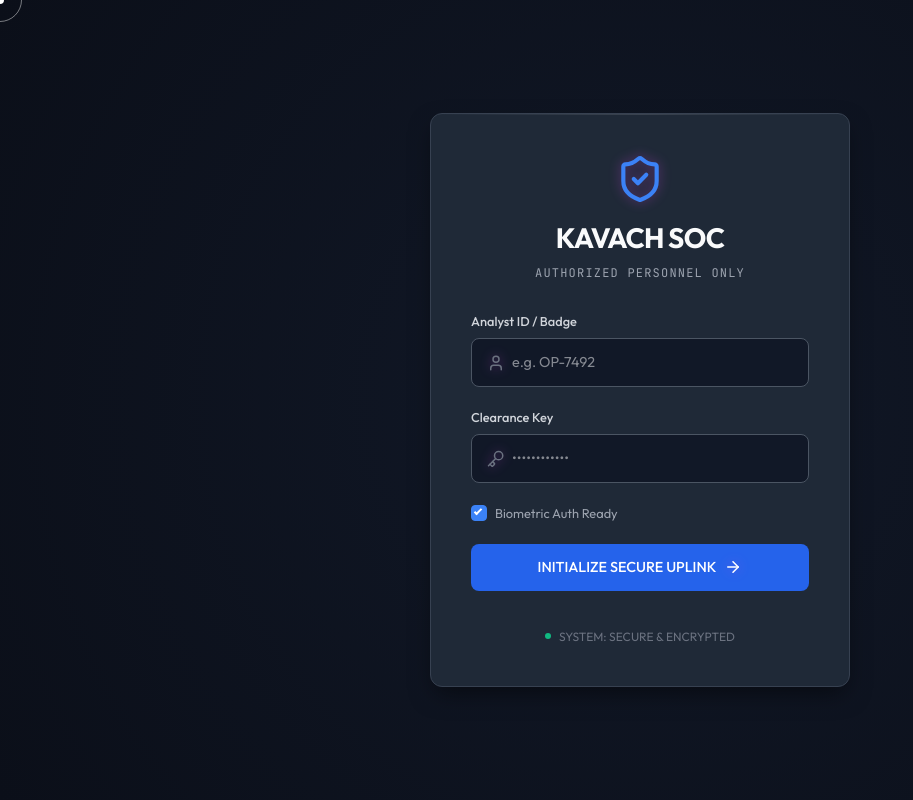
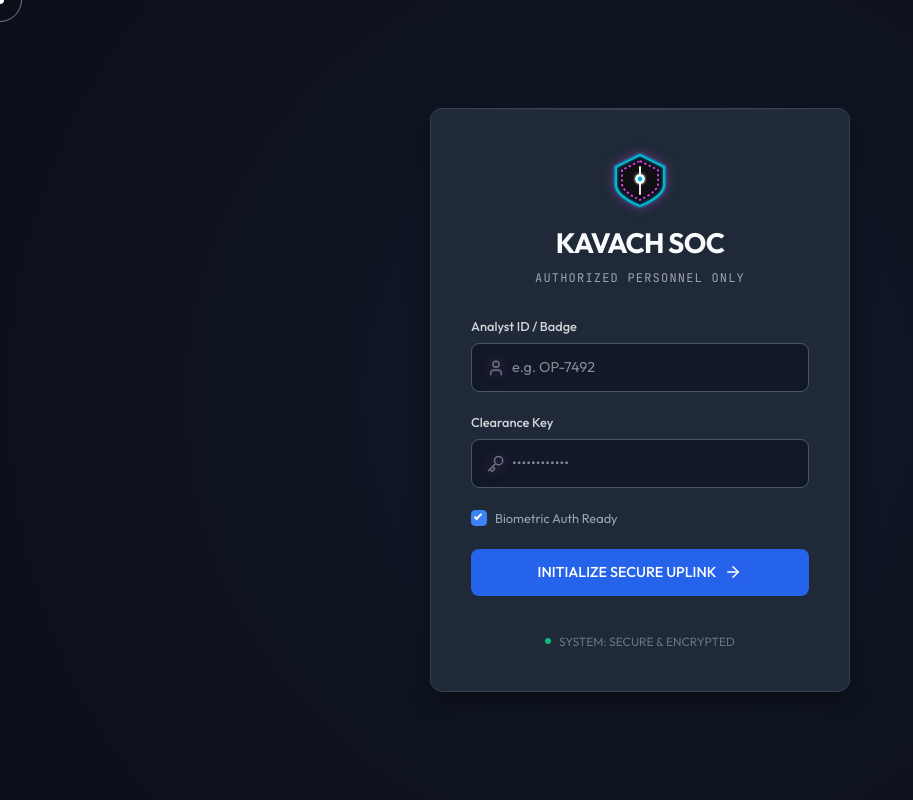
Before and after one commit to Kathan1010/Anvil_PERCEPTRON, a website built with Vite: page frontend/index.html in a window 1280 px wide. Shown: the top 800 px of the page, without its empty margins (0-913 px from the left). Built offline with nearby package versions, Linux system fonts and the light colour scheme; some packages are replaced by stand-ins of ours.

Commit message:
style: restore original KAVACH svg logo on login page

```diff
--- a/frontend/index.html
+++ b/frontend/index.html
@@ -22,7 +22,24 @@
       <div class="login-container glass-card">
         <div class="login-header">
           <div class="login-logo-wrap">
-            <i data-lucide="shield-check" style="width: 50px; height: 50px; color: #3b82f6;"></i>
+            <svg class="KAVACH-logo-svg" width="60" height="60" viewBox="0 0 100 100" fill="none" xmlns="http://www.w3.org/2000/svg">
+              <defs>
+                <radialGradient id="flare-login-new" cx="50%" cy="50%" r="50%">
+                  <stop offset="0%" stop-color="var(--color-accent)" stop-opacity="0.8" />
+                  <stop offset="100%" stop-color="var(--color-neon-cyan)" stop-opacity="0" />
+                </radialGradient>
+                <filter id="glow-login-new" x="-20%" y="-20%" width="140%" height="140%">
+                  <feGaussianBlur stdDeviation="3" result="blur" />
+                  <feComposite in="SourceGraphic" in2="blur" operator="over" />
+                </filter>
+              </defs>
+              <circle cx="50" cy="50" r="40" fill="url(#flare-login-new)" />
+              <path d="M50 10L90 30V60C90 80 50 95 50 95C50 95 10 80 10 60V30L50 10Z" fill="rgba(10,10,15,0.8)" stroke="var(--color-neon-cyan)" stroke-width="4" filter="url(#glow-login-new)"/>
+              <path d="M50 20L80 35V58C80 72 50 85 50 85C50 85 20 72 20 58V35L50 20Z" fill="transparent" stroke="var(--color-accent)" stroke-width="3" stroke-dasharray="4 4"/>
+              <path d="M50 30V75" stroke="#fff" stroke-width="3" stroke-linecap="round"/>
+              <circle cx="50" cy="50" r="8" fill="#fff" filter="url(#glow-login-new)"/>
+              <circle cx="50" cy="50" r="4" fill="var(--color-neon-cyan)" />
+            </svg>
           </div>
           <h1 class="login-title">KAVACH SOC</h1>
           <p class="login-subtitle">AUTHORIZED PERSONNEL ONLY</p>
```
